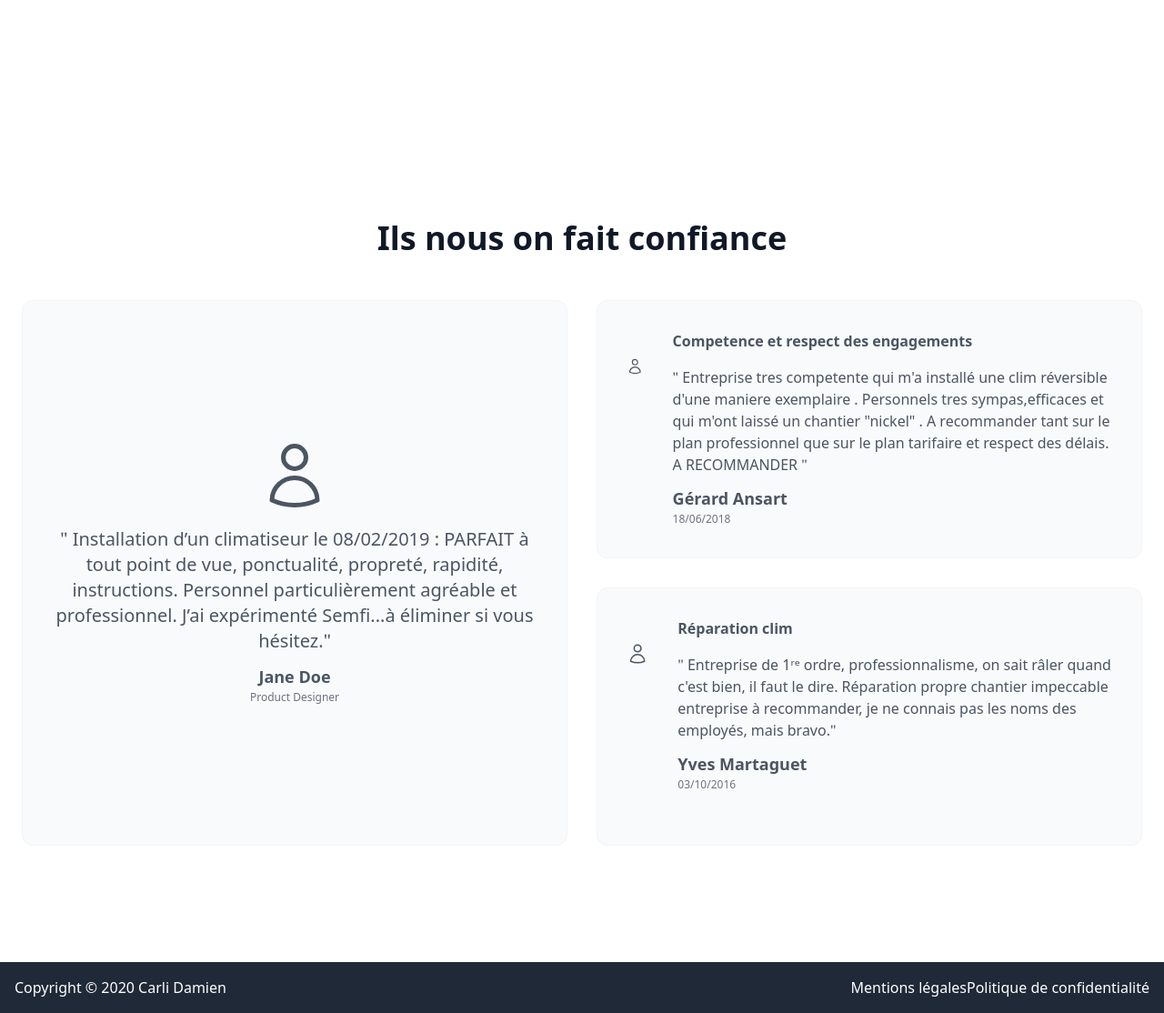
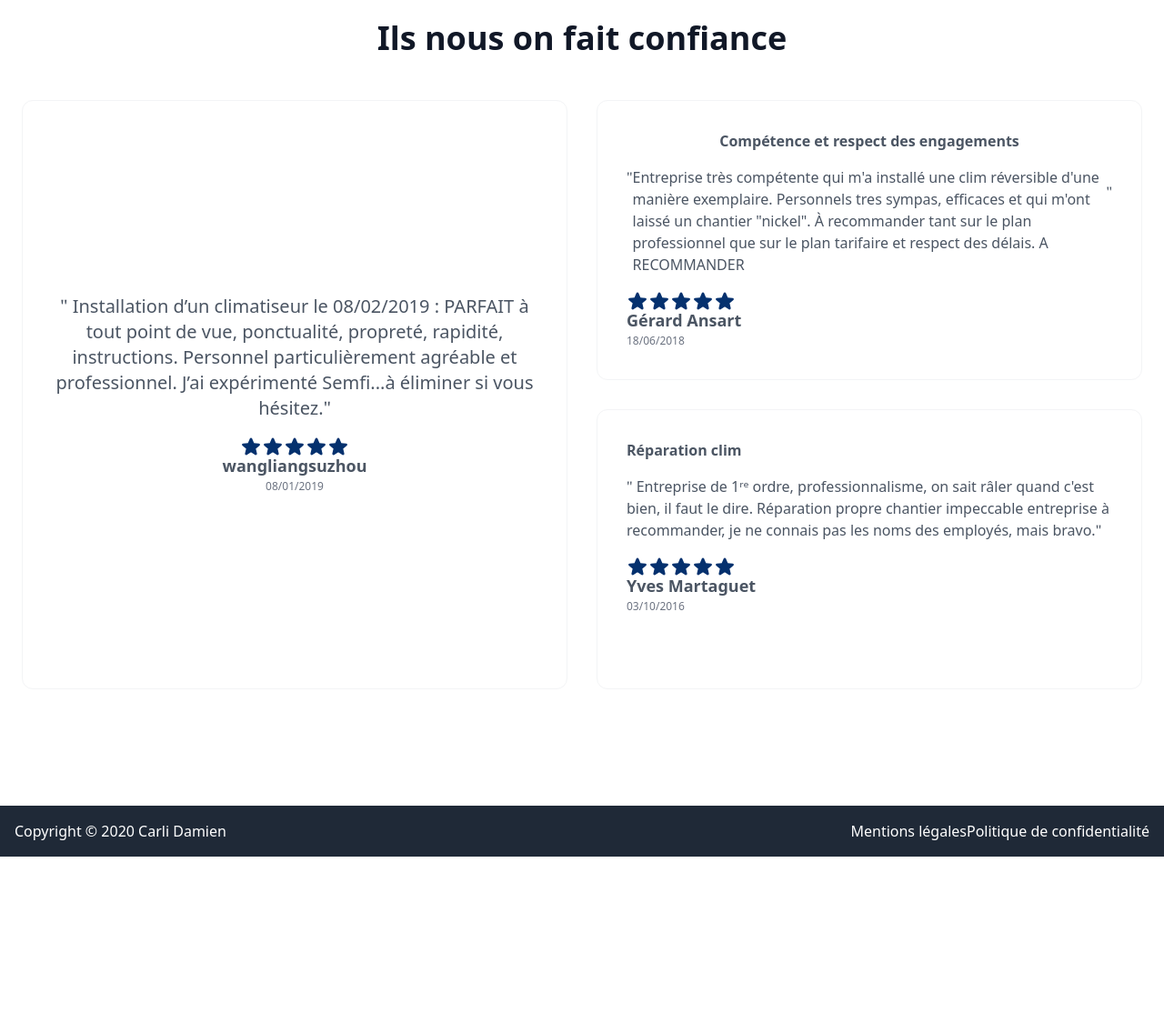
Before and after one commit to damizkrli/pcclim, a Symfony app: template templates/home/index.html.twig in a window 1280 px wide. Shown: the part 2842-3956 px from the top of the page at 91% size. After the commit the page ends 3784 px from the top, so only its background shows below. Run offline with Twig, Linux system fonts and the light colour scheme; the template is opened without the code that fills it, so the values that code supplies are empty; some libraries are stand-ins or nearby versions.

Commit message:
finition de la partie avis

```diff
--- a/templates/parts/avis.html.twig
+++ b/templates/parts/avis.html.twig
@@ -2,47 +2,46 @@
     <div class="container m-auto px-6 text-gray-600 md:px-12 xl:px-6 pb-16">
         <h2 class="mb-12 text-center text-2xl text-gray-900 font-bold md:text-4xl">Ils nous on fait confiance</h2>
         <div class="grid gap-8 md:grid-rows-2 lg:grid-cols-2">
-            <div class="row-span-2 p-6 border border-gray-100 rounded-xl bg-gray-50 text-center sm:p-8">
+            <div class="row-span-2 p-6 border border-gray-100 rounded-xl text-center sm:p-8">
                 <div class="h-full flex flex-col justify-center space-y-4">
-                    <svg xmlns="http://www.w3.org/2000/svg" fill="none" viewBox="0 0 24 24" stroke-width="1.5" stroke="currentColor" class="w-20 h-20 mx-auto">
-                        <path stroke-linecap="round" stroke-linejoin="round" d="M15.75 6a3.75 3.75 0 11-7.5 0 3.75 3.75 0 017.5 0zM4.501 20.118a7.5 7.5 0 0114.998 0A17.933 17.933 0 0112 21.75c-2.676 0-5.216-.584-7.499-1.632z" />
-                    </svg>
                     <p class="text-gray-600 md:text-xl"><span class="font-serif">"</span> Installation d’un climatiseur
                         le 08/02/2019 : PARFAIT à tout point de vue, ponctualité, propreté, rapidité, instructions.
                         Personnel particulièrement agréable et professionnel. J’ai expérimenté Semfi...à éliminer si
                         vous hésitez.<span class="font-serif">"</span></p>
                     <div>
-                        <h6 class="text-lg font-semibold leading-none">Jane Doe</h6>
-                        <span class="text-xs text-gray-500">Product Designer</span>
+                        <div class="flex items-center justify-center">
+                            {% include '/parts/stars.html.twig' %}
+                        </div>
+
+                        <h6 class="text-lg font-semibold leading-none">wangliangsuzhou</h6>
+                        <span class="text-xs text-gray-500">08/01/2019</span>
                     </div>
                 </div>
             </div>
 
-            <div class="p-6 border border-gray-100 rounded-xl bg-gray-50 sm:flex sm:space-x-8 sm:p-8">
-                <svg xmlns="http://www.w3.org/2000/svg" fill="none" viewBox="0 0 24 24" stroke-width="1.5" stroke="currentColor" class="w-20 h-20 mx-auto">
-                    <path stroke-linecap="round" stroke-linejoin="round" d="M15.75 6a3.75 3.75 0 11-7.5 0 3.75 3.75 0 017.5 0zM4.501 20.118a7.5 7.5 0 0114.998 0A17.933 17.933 0 0112 21.75c-2.676 0-5.216-.584-7.499-1.632z" />
-                </svg>
+            <div class="p-6 border border-gray-100 rounded-xl sm:flex sm:space-x-8 sm:p-8">
                 <div class="space-y-4 mt-4 text-center sm:mt-0 sm:text-left">
-                    <h3 class="font-bold">
+                    <h3 class="font-bold flex items-center justify-center">
                         <a href="https://www.pagesjaunes.fr/pros/55667464" target="_blank">
-                            Competence et respect des engagements
+                            Compétence et respect des engagements
                         </a>
                     </h3>
-                    <p class="text-gray-600"><span class="font-serif">"</span>
-                        Entreprise tres competente qui m'a installé une clim réversible d'une maniere exemplaire .
-                        Personnels tres sympas,efficaces et qui m'ont laissé un chantier "nickel" . A recommander tant
+                    <p class="text-gray-600 flex justify-center space-y-4"><span class="font-serif">"</span>
+                        Entreprise très compétente qui m'a installé une clim réversible d'une manière exemplaire.
+                        Personnels tres sympas, efficaces et qui m'ont laissé un chantier "nickel". À recommander tant
                         sur le plan professionnel que sur le plan tarifaire et respect des délais. A RECOMMANDER
                         <span class="font-serif">"</span></p>
                     <div>
+                        <div class="flex items-center justify-start">
+                            {% include '/parts/stars.html.twig' %}
+                        </div>
+
                         <h6 class="text-lg font-semibold leading-none">Gérard Ansart</h6>
                         <span class="text-xs text-gray-500">18/06/2018</span>
                     </div>
                 </div>
             </div>
-            <div class="p-6 border border-gray-100 rounded-xl bg-gray-50 sm:flex sm:space-x-8 sm:p-8">
-                <svg xmlns="http://www.w3.org/2000/svg" fill="none" viewBox="0 0 24 24" stroke-width="1.5" stroke="currentColor" class="w-20 h-20 mx-auto">
-                    <path stroke-linecap="round" stroke-linejoin="round" d="M15.75 6a3.75 3.75 0 11-7.5 0 3.75 3.75 0 017.5 0zM4.501 20.118a7.5 7.5 0 0114.998 0A17.933 17.933 0 0112 21.75c-2.676 0-5.216-.584-7.499-1.632z" />
-                </svg>
+            <div class="p-6 border border-gray-100 rounded-xl sm:flex sm:space-x-8 sm:p-8">
                 <div class="space-y-4 mt-4 text-center sm:mt-0 sm:text-left">
                     <h3 class="font-bold">
                         <a href="https://www.pagesjaunes.fr/pros/55667464" target="_blank">Réparation clim</a>
@@ -52,6 +51,9 @@
                         impeccable entreprise à recommander, je ne connais pas les noms des employés, mais bravo.<span
                                 class="font-serif">"</span></p>
                     <div>
+                        <div class="flex items-center justify-start">
+                            {% include '/parts/stars.html.twig' %}
+                        </div>
                         <h6 class="text-lg font-semibold leading-none">Yves Martaguet</h6>
                         <span class="text-xs text-gray-500">03/10/2016</span>
                     </div>
--- a/templates/parts/equipe.html.twig
+++ b/templates/parts/equipe.html.twig
@@ -3,10 +3,10 @@
 </h1>
 
 <div class="pb-16">
-    <div class="grid grid-cols-1 sm:grid-cols-2 md:grid-cols-2 lg:grid-cols-3 gap-6 pb-8">
-        <div class="w-full flex flex-col justify-center items-center pb-16">
+    <div class="flex flex-row">
+        <div class="w-full flex flex-col justify-center items-center">
             <div class="mb-8">
-                <img class="object-center object-cover rounded-full h-36 w-36"
+                <img class="object-center object-cover h-64 w-64"
                      src="https://i.ibb.co/RykHVV4/pascal-pasquier.jpg"
                      alt="pascal-pasquier">
             </div>
@@ -15,9 +15,9 @@
                 <p class="text-base text-gray-400 font-normal">Technicien et Co-fondateur de PC CLIM</p>
             </div>
         </div>
-        <div class="w-full flex flex-col justify-center items-center pb-16">
+        <div class="w-full flex flex-col justify-center items-center">
             <div class="mb-8">
-                <img class="object-center object-cover rounded-full h-36 w-36"
+                <img class="object-center object-cover h-64 w-64"
                      src="https://i.ibb.co/9bwcgX3/samuel-courreau.jpg" alt="samuel-coureau">
             </div>
             <div class="text-center">
@@ -25,9 +25,9 @@
                 <p class="text-base text-gray-400 font-normal">Technicien et Co-fondateur de PC CLIM</p>
             </div>
         </div>
-        <div class="w-full flex flex-col justify-center items-center pb-16">
+        <div class="w-full flex flex-col justify-center items-center">
             <div class="mb-8">
-                <img class="object-center object-cover rounded-full h-36 w-36"
+                <img class="object-center object-cover h-64 w-64"
                      src="https://i.ibb.co/V93bdfq/gwenael-chapron.jpg" alt="gwenael-chapron">
             </div>
             <div class="text-center">
@@ -37,7 +37,7 @@
         </div>
         <div class="w-full flex flex-col justify-center items-center">
             <div class="mb-8">
-                <img class="object-center object-cover rounded-full h-36 w-36"
+                <img class="object-center object-cover h-64 w-64"
                      src="https://i.ibb.co/Msdm6zj/val-rie-pasquier.jpg" alt="valerie-pasquier">
             </div>
             <div class="text-center">
@@ -47,7 +47,7 @@
         </div>
         <div class="w-full flex flex-col justify-center items-center">
             <div class="mb-8">
-                <img class="object-center object-cover rounded-full h-36 w-36"
+                <img class="object-center object-cover h-64 w-64"
                      src="https://i.ibb.co/QffpnbP/nicolas-pires.jpg" alt="nicolas-pires">
             </div>
             <div class="text-center">
@@ -57,8 +57,9 @@
         </div>
         <div class="w-full flex flex-col justify-center items-center">
             <div class="mb-8">
-                <img class="object-center object-cover rounded-full h-36 w-36"
-                     src="https://via.placeholder.com/150" alt="thomas-le-nouveau">
+                <img class="object-center object-cover h-64 w-64"
+                     src="https://righttobuildtoolkit.org.uk/wp-content/uploads/sites/4/2017/06/testimonial-placeholder.jpg"
+                     alt="thomas-lenormand-pc-clim">
             </div>
             <div class="text-center">
                 <p class="text-xl text-gray-700 font-bold mb-2">Thomas Lenormand</p>
--- /dev/null
+++ b/templates/parts/stars.html.twig
@@ -0,0 +1,27 @@
+<svg xmlns="http://www.w3.org/2000/svg" fill="#05316E" viewBox="0 0 24 24" stroke-width="1.5"
+     stroke="#05316E" class="w-6 h-6">
+    <path stroke-linecap="round" stroke-linejoin="round"
+          d="M11.48 3.499a.562.562 0 011.04 0l2.125 5.111a.563.563 0 00.475.345l5.518.442c.499.04.701.663.321.988l-4.204 3.602a.563.563 0 00-.182.557l1.285 5.385a.562.562 0 01-.84.61l-4.725-2.885a.563.563 0 00-.586 0L6.982 20.54a.562.562 0 01-.84-.61l1.285-5.386a.562.562 0 00-.182-.557l-4.204-3.602a.563.563 0 01.321-.988l5.518-.442a.563.563 0 00.475-.345L11.48 3.5z"/>
+</svg>
+<svg xmlns="http://www.w3.org/2000/svg" fill="#05316E" viewBox="0 0 24 24" stroke-width="1.5"
+     stroke="#05316E" class="w-6 h-6">
+    <path stroke-linecap="round" stroke-linejoin="round"
+          d="M11.48 3.499a.562.562 0 011.04 0l2.125 5.111a.563.563 0 00.475.345l5.518.442c.499.04.701.663.321.988l-4.204 3.602a.563.563 0 00-.182.557l1.285 5.385a.562.562 0 01-.84.61l-4.725-2.885a.563.563 0 00-.586 0L6.982 20.54a.562.562 0 01-.84-.61l1.285-5.386a.562.562 0 00-.182-.557l-4.204-3.602a.563.563 0 01.321-.988l5.518-.442a.563.563 0 00.475-.345L11.48 3.5z"/>
+</svg>
+<svg xmlns="http://www.w3.org/2000/svg" fill="#05316E" viewBox="0 0 24 24" stroke-width="1.5"
+     stroke="#05316E" class="w-6 h-6">
+    <path stroke-linecap="round" stroke-linejoin="round"
+          d="M11.48 3.499a.562.562 0 011.04 0l2.125 5.111a.563.563 0 00.475.345l5.518.442c.499.04.701.663.321.988l-4.204 3.602a.563.563 0 00-.182.557l1.285 5.385a.562.562 0 01-.84.61l-4.725-2.885a.563.563 0 00-.586 0L6.982 20.54a.562.562 0 01-.84-.61l1.285-5.386a.562.562 0 00-.182-.557l-4.204-3.602a.563.563 0 01.321-.988l5.518-.442a.563.563 0 00.475-.345L11.48 3.5z"/>
+</svg>
+<svg xmlns="http://www.w3.org/2000/svg" fill="#05316E" viewBox="0 0 24 24" stroke-width="1.5"
+     stroke="#05316E" class="w-6 h-6">
+    <path stroke-linecap="round" stroke-linejoin="round"
+          d="M11.48 3.499a.562.562 0 011.04 0l2.125 5.111a.563.563 0 00.475.345l5.518.442c.499.04.701.663.321.988l-4.204 3.602a.563.563 0 00-.182.557l1.285 5.385a.562.562 0 01-.84.61l-4.725-2.885a.563.563 0 00-.586 0L6.982 20.54a.562.562 0 01-.84-.61l1.285-5.386a.562.562 0 00-.182-.557l-4.204-3.602a.563.563 0 01.321-.988l5.518-.442a.563.563 0 00.475-.345L11.48 3.5z"/>
+
+</svg>
+<svg xmlns="http://www.w3.org/2000/svg" fill="#05316E" viewBox="0 0 24 24" stroke-width="1.5"
+     stroke="#05316E" class="w-6 h-6">
+    <path stroke-linecap="round" stroke-linejoin="round"
+          d="M11.48 3.499a.562.562 0 011.04 0l2.125 5.111a.563.563 0 00.475.345l5.518.442c.499.04.701.663.321.988l-4.204 3.602a.563.563 0 00-.182.557l1.285 5.385a.562.562 0 01-.84.61l-4.725-2.885a.563.563 0 00-.586 0L6.982 20.54a.562.562 0 01-.84-.61l1.285-5.386a.562.562 0 00-.182-.557l-4.204-3.602a.563.563 0 01.321-.988l5.518-.442a.563.563 0 00.475-.345L11.48 3.5z"/>
+
+</svg>
```
